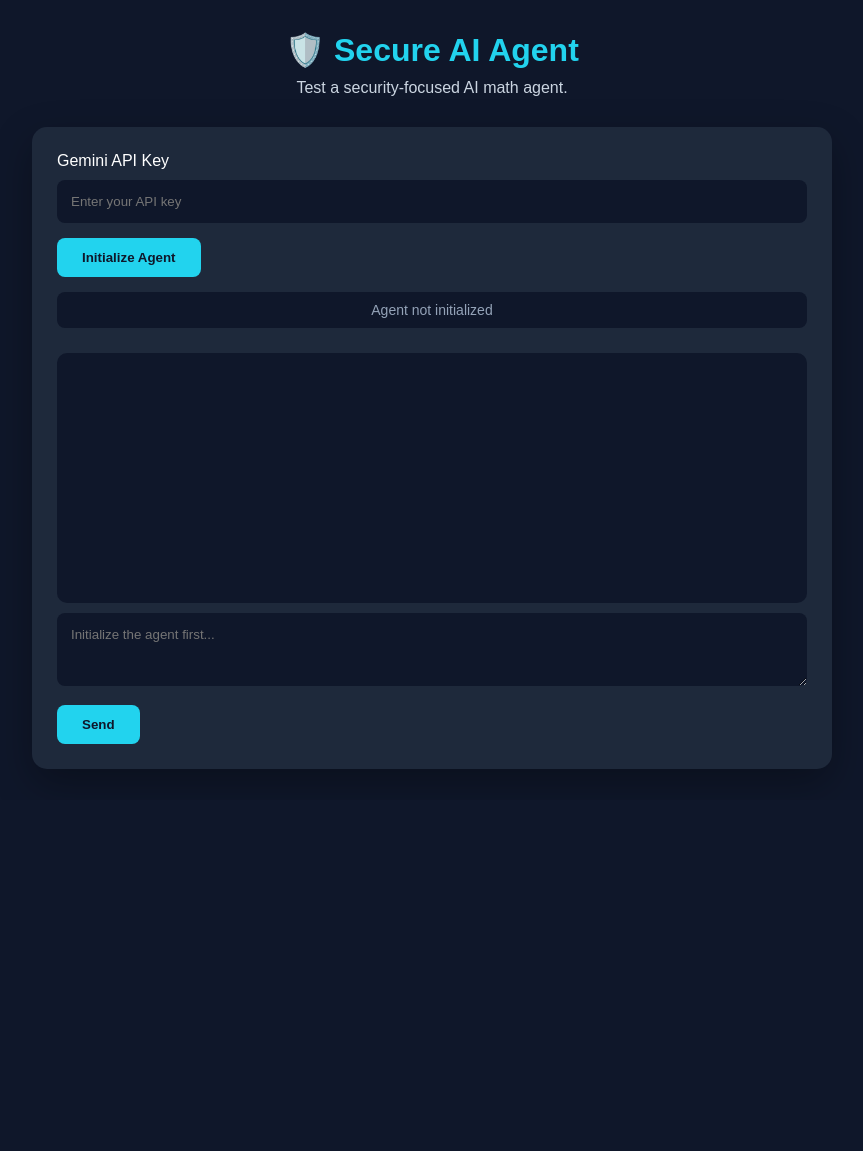
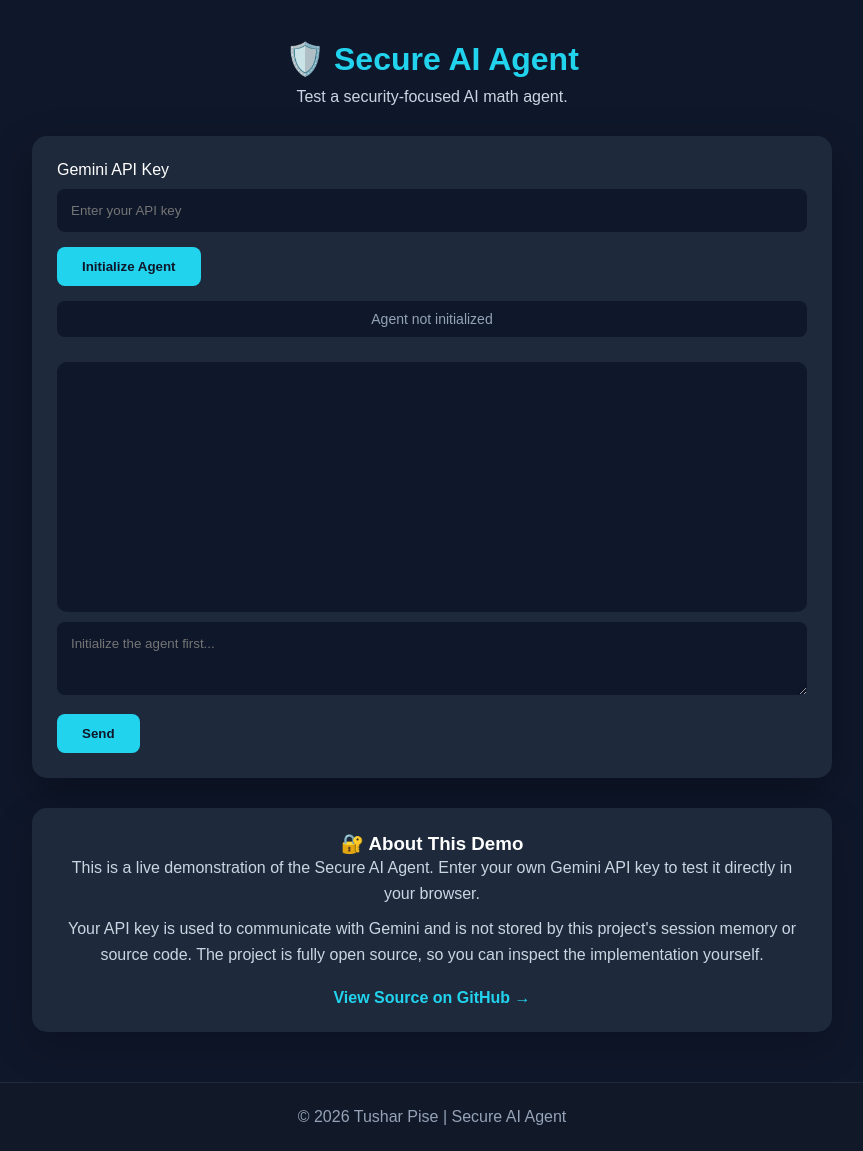
Before and after one commit to TusharPise/SecureAgent-Learning, a Flask app: page / in a window 1280 px wide. Shown: the whole page, without its empty margins (208-1071 px from the left). Before the commit the page ends 769 px from the top, so only its background shows below. Run offline with Flask 3, Linux system fonts and the light colour scheme.

Commit message:
Improve demo notice layout

```diff
--- a/static/style.css
+++ b/static/style.css
@@ -9,15 +9,13 @@ body {
   min-height: 100vh;
   background: #0f172a;
   color: white;
-  display: flex;
-  justify-content: center;
-  align-items: center;
-  padding: 20px;
+  padding: 40px 20px 0;
 }
 
 .container {
   width: 100%;
   max-width: 800px;
+  margin: 0 auto;
 }
 
 h1 {
@@ -152,3 +150,75 @@ button:hover {
   background: #1e293b;
   color: #e2e8f0;
 }
+
+/* ===========================
+          Footer
+=========================== */
+
+footer {
+  width: 100%;
+  margin-top: 50px;
+  padding: 25px;
+  text-align: center;
+  background: #111827;
+  color: #94a3b8;
+  border-top: 1px solid #1e293b;
+}
+
+.tech-tags {
+  display: flex;
+  gap: 8px;
+  flex-wrap: wrap;
+  margin-bottom: 20px;
+}
+
+.tech-tags span {
+  padding: 5px 12px;
+  border: 1px solid #22d3ee;
+  border-radius: 20px;
+  color: #22d3ee;
+  font-size: 13px;
+  font-weight: 500;
+}
+
+/* ===========================
+        Demo Notice
+=========================== */
+
+.demo-notice {
+  margin-top: 30px;
+  padding: 25px;
+  background: #1e293b;
+  border-radius: 15px;
+  text-align: center;
+  box-shadow: 0 15px 40px rgba(0, 0, 0, 0.2);
+}
+
+.demo-notice {
+  width: 100%;
+  max-width: 800px;
+  margin: 30px auto 0;
+  padding: 25px;
+  background: #1e293b;
+  border-radius: 15px;
+  text-align: center;
+  box-shadow: 0 15px 40px rgba(0, 0, 0, 0.2);
+}
+
+.demo-notice p {
+  color: #cbd5e1;
+  line-height: 1.6;
+  margin-bottom: 10px;
+}
+
+.github-link {
+  display: inline-block;
+  margin-top: 12px;
+  color: #22d3ee;
+  font-weight: 600;
+  text-decoration: none;
+}
+
+.github-link:hover {
+  color: #06b6d4;
+}
--- a/templates/index.html
+++ b/templates/index.html
@@ -60,6 +60,33 @@
       </div>
     </div>
 
+    <section class="demo-notice">
+      <h3>🔐 About This Demo</h3>
+
+      <p>
+        This is a live demonstration of the Secure AI Agent. Enter your own
+        Gemini API key to test it directly in your browser.
+      </p>
+
+      <p>
+        Your API key is used to communicate with Gemini and is not stored by
+        this project's session memory or source code. The project is fully open
+        source, so you can inspect the implementation yourself.
+      </p>
+
+      <a
+        href="https://github.com/TusharPise/SecureAgent-Learning"
+        target="_blank"
+        rel="noopener noreferrer"
+        class="github-link"
+      >
+        View Source on GitHub →
+      </a>
+    </section>
+
     <script src="{{ url_for('static', filename='script.js') }}"></script>
+    <footer>
+      <p>© 2026 Tushar Pise | Secure AI Agent</p>
+    </footer>
   </body>
 </html>
```
